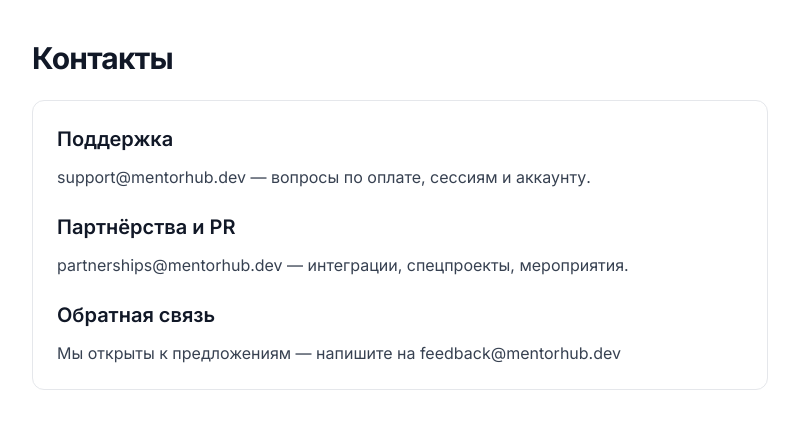
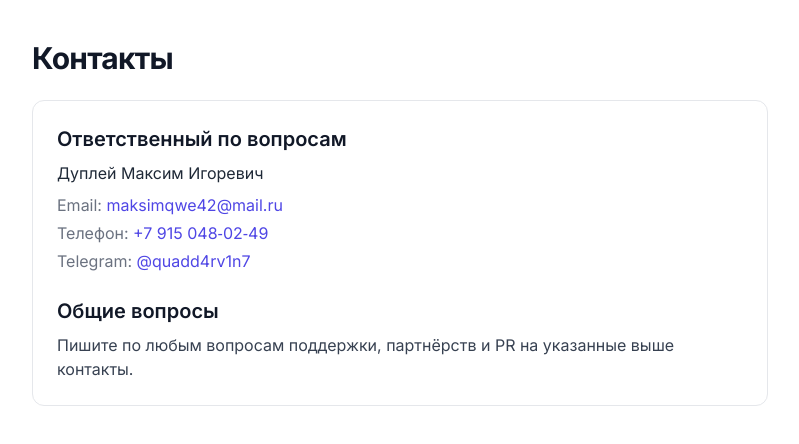
Before and after one commit to QuadDarv1ne/MentorHub, a Next.js app in the folder frontend/: page /contact in a window 1280 px wide. Shown: the top 444 px of the page, without its empty margins (240-1039 px from the left). Built offline with nearby package versions, Linux system fonts and the light colour scheme.

Commit message:
modified:   frontend/app/contact/page.tsx 	modified:   frontend/components/Footer.tsx

```diff
--- a/frontend/app/contact/page.tsx
+++ b/frontend/app/contact/page.tsx
@@ -7,15 +7,20 @@ export default function ContactPage() {
   return (
     <main className="container mx-auto max-w-3xl px-4 py-10">
       <h1 className="text-3xl font-bold tracking-tight text-gray-900 mb-6">Контакты</h1>
-      <div className="rounded-xl border bg-white p-6">
-        <h2 className="text-xl font-semibold mb-3">Поддержка</h2>
-        <p className="text-gray-700 mb-6">support@mentorhub.dev — вопросы по оплате, сессиям и аккаунту.</p>
-
-        <h2 className="text-xl font-semibold mb-3">Партнёрства и PR</h2>
-        <p className="text-gray-700 mb-6">partnerships@mentorhub.dev — интеграции, спецпроекты, мероприятия.</p>
-
-        <h2 className="text-xl font-semibold mb-3">Обратная связь</h2>
-        <p className="text-gray-700">Мы открыты к предложениям — напишите на feedback@mentorhub.dev</p>
+      <div className="rounded-xl border bg-white p-6 space-y-6">
+        <div>
+          <h2 className="text-xl font-semibold mb-2">Ответственный по вопросам</h2>
+          <p className="text-gray-800">Дуплей Максим Игоревич</p>
+          <ul className="mt-2 text-gray-700 space-y-1">
+            <li><span className="text-gray-500">Email:</span> <a className="text-indigo-600 hover:underline" href="mailto:maksimqwe42@mail.ru">maksimqwe42@mail.ru</a></li>
+            <li><span className="text-gray-500">Телефон:</span> <a className="text-indigo-600 hover:underline" href="tel:+79150480249">+7 915 048‑02‑49</a></li>
+            <li><span className="text-gray-500">Telegram:</span> <a className="text-indigo-600 hover:underline" href="https://t.me/quadd4rv1n7" target="_blank" rel="noopener noreferrer">@quadd4rv1n7</a></li>
+          </ul>
+        </div>
+        <div>
+          <h2 className="text-xl font-semibold mb-2">Общие вопросы</h2>
+          <p className="text-gray-700">Пишите по любым вопросам поддержки, партнёрств и PR на указанные выше контакты.</p>
+        </div>
       </div>
     </main>
   )
--- a/frontend/components/Footer.tsx
+++ b/frontend/components/Footer.tsx
@@ -18,10 +18,10 @@ export default function Footer() {
               <a href="https://github.com" className="text-gray-400 hover:text-white transition-colors">
                 <Github className="w-5 h-5" />
               </a>
-              <a href="mailto:support@mentorhub.com" className="text-gray-400 hover:text-white transition-colors">
+              <a href="mailto:maksimqwe42@mail.ru" className="text-gray-400 hover:text-white transition-colors">
                 <Mail className="w-5 h-5" />
               </a>
-              <a href="https://t.me/mentorhub" className="text-gray-400 hover:text-white transition-colors">
+              <a href="https://t.me/quadd4rv1n7" className="text-gray-400 hover:text-white transition-colors" target="_blank" rel="noopener noreferrer">
                 <Send className="w-5 h-5" />
               </a>
             </div>
@@ -76,9 +76,10 @@ export default function Footer() {
                 </Link>
               </li>
               <li>
-                <a href="https://t.me/support" className="hover:text-white transition-colors">
-                  Поддержка (Telegram)
-                </a>
+                <a href="https://t.me/quadd4rv1n7" className="hover:text-white transition-colors" target="_blank" rel="noopener noreferrer">Поддержка (Telegram)</a>
+              </li>
+              <li>
+                <a href="tel:+79150480249" className="hover:text-white transition-colors">+7 915 048‑02‑49</a>
               </li>
               <li>
                 <Link href="/contact" className="hover:text-white transition-colors">
```
